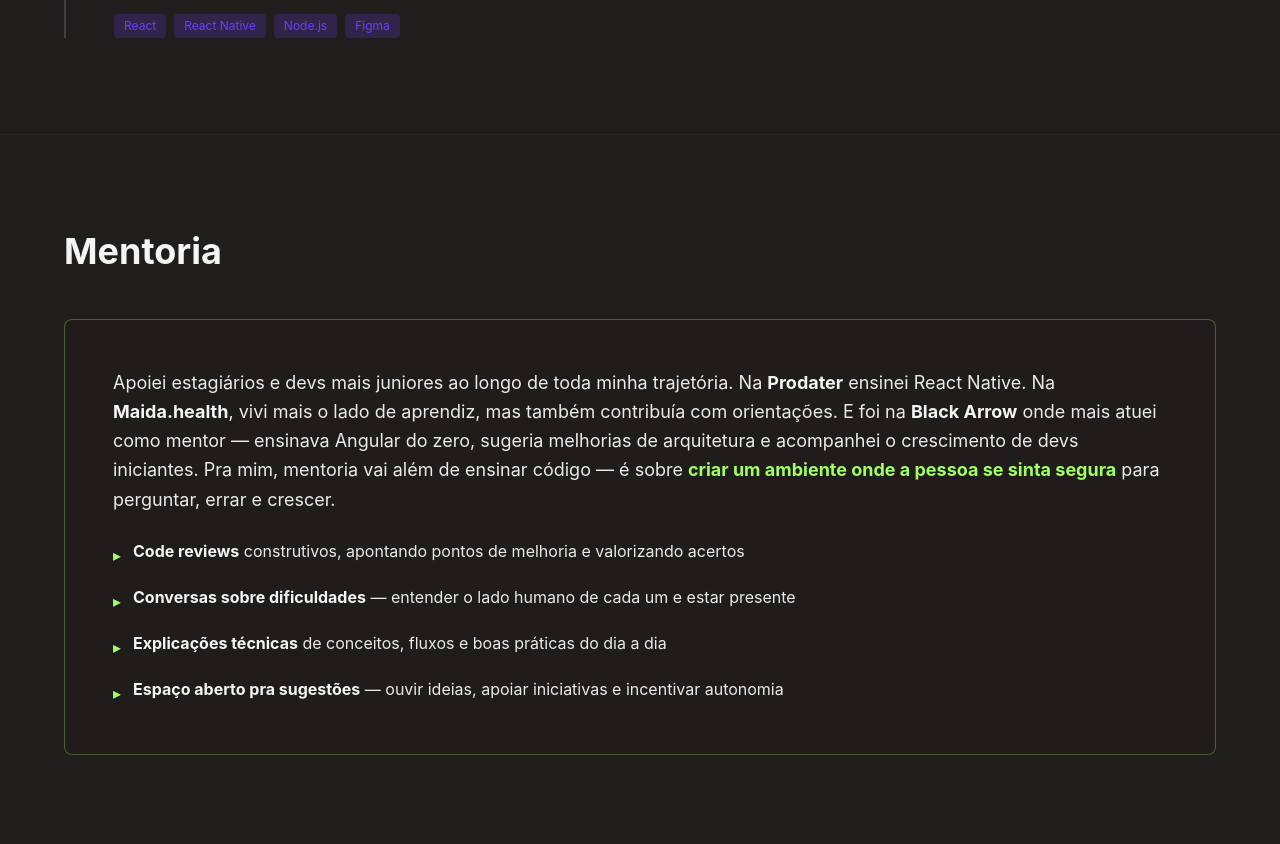
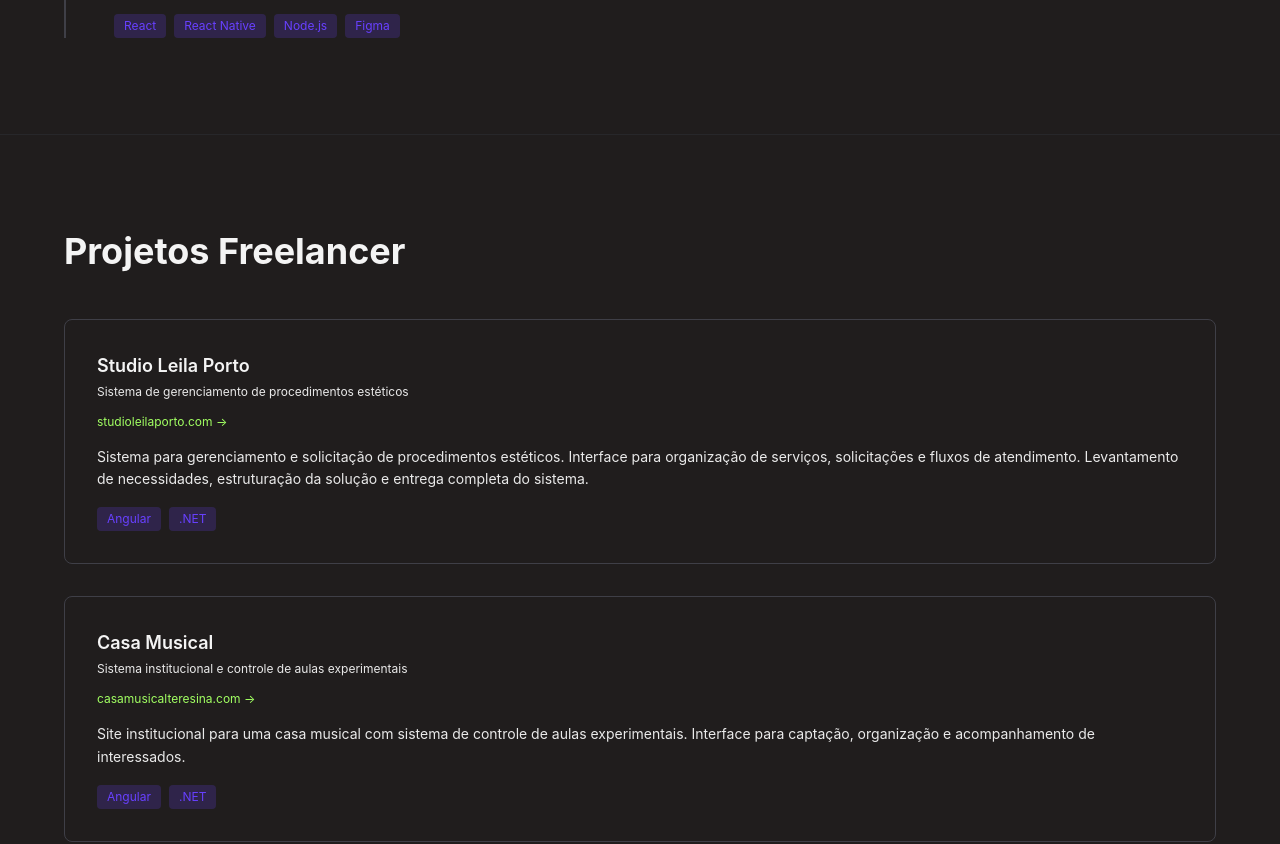
Before and after one commit to michael-zero/whoami, a Vue app: page / in a window 1280 px wide. Shown: the part 2901-3745 px from the top of the page. Built offline with nearby package versions, Linux system fonts and the light colour scheme.

Commit message:
refactor: remove seção Mentoria

```diff
--- a/src/components/MentoriaSection.vue
+++ /dev/null
@@ -1,43 +0,0 @@
-<template>
-  <section class="px-6 md:px-16 py-24">
-    <div class="max-w-6xl mx-auto">
-      <h2 class="text-3xl md:text-4xl font-bold text-ice mb-12">
-        Mentoria
-      </h2>
-
-      <div class="border border-secondary/30 bg-primary/50 rounded-lg p-8 md:p-12">
-        <p class="text-gray-custom text-base md:text-lg leading-relaxed mb-6">
-          Apoiei estagiários e devs mais juniores ao longo de toda minha trajetória. Na <strong class="text-ice">Prodater</strong>
-          ensinei React Native. Na <strong class="text-ice">Maida.health</strong>, vivi mais o lado de aprendiz, mas também
-          contribuía com orientações. E foi na <strong class="text-ice">Black Arrow</strong> onde mais atuei como mentor —
-          ensinava Angular do zero, sugeria melhorias de arquitetura e acompanhei o crescimento de devs iniciantes.
-          Pra mim, mentoria vai além de ensinar código —
-          é sobre <strong class="text-secondary">criar um ambiente onde a pessoa se sinta segura</strong> para
-          perguntar, errar e crescer.
-        </p>
-
-        <ul class="space-y-4 text-gray-custom text-base leading-relaxed">
-          <li class="flex items-start gap-3">
-            <span class="text-secondary mt-1">▸</span>
-            <span><strong class="text-ice">Code reviews</strong> construtivos, apontando pontos de melhoria e valorizando acertos</span>
-          </li>
-          <li class="flex items-start gap-3">
-            <span class="text-secondary mt-1">▸</span>
-            <span><strong class="text-ice">Conversas sobre dificuldades</strong> — entender o lado humano de cada um e estar presente</span>
-          </li>
-          <li class="flex items-start gap-3">
-            <span class="text-secondary mt-1">▸</span>
-            <span><strong class="text-ice">Explicações técnicas</strong> de conceitos, fluxos e boas práticas do dia a dia</span>
-          </li>
-          <li class="flex items-start gap-3">
-            <span class="text-secondary mt-1">▸</span>
-            <span><strong class="text-ice">Espaço aberto pra sugestões</strong> — ouvir ideias, apoiar iniciativas e incentivar autonomia</span>
-          </li>
-        </ul>
-      </div>
-    </div>
-  </section>
-</template>
-
-<script setup lang="ts">
-</script>
--- a/src/views/HomeView.vue
+++ b/src/views/HomeView.vue
@@ -7,8 +7,6 @@
     <TechStackSection />
     <hr class="border-zinc-800" />
     <ExperienciaSection />
-    <hr class="border-zinc-800" />
-    <MentoriaSection />
     <hr class="border-zinc-800" />
     <ProjetosSection />
     <hr class="border-zinc-800" />
@@ -23,7 +21,6 @@ import HeroSection from '@/components/HeroSection.vue'
 import SobreSection from '@/components/SobreSection.vue'
 import TechStackSection from '@/components/TechStackSection.vue'
 import ExperienciaSection from '@/components/ExperienciaSection.vue'
-import MentoriaSection from '@/components/MentoriaSection.vue'
 import ProjetosSection from '@/components/ProjetosSection.vue'
 import FormacaoSection from '@/components/FormacaoSection.vue'
 </script>
```
